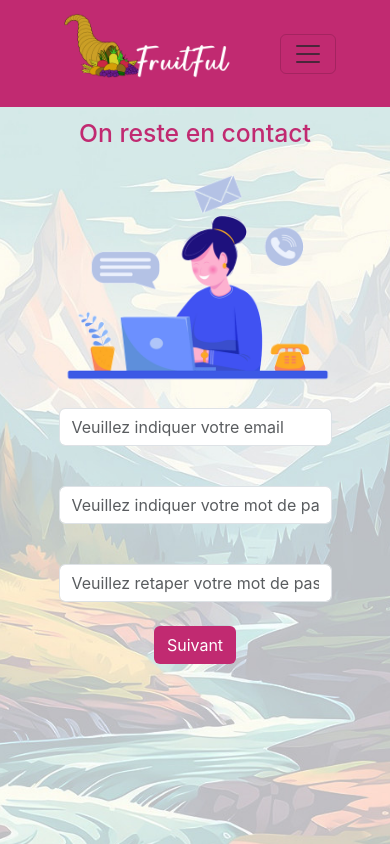
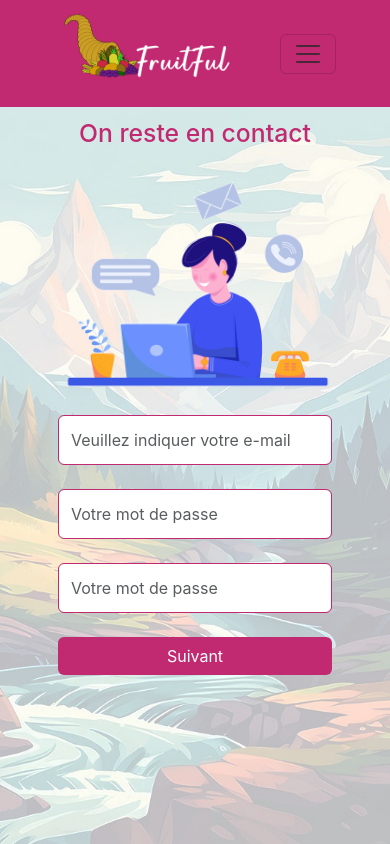
Before and after one commit to RomainVReco/fruitful-app, a React (Create React App) app: page /inscription3 in a window 390 px wide. Shown: the top 844 px of the page. Built offline with nearby package versions, Linux system fonts and the light colour scheme.

Commit message:
Responsive Etape 3- Inscription.

```diff
--- a/src/pages/public/Inscription2.js
+++ b/src/pages/public/Inscription2.js
@@ -68,7 +68,7 @@ export default function Inscription2() {
             <AffichageImage />
 
             <input
-              className="form-control mt-4"
+              className="form-control mt-4 profil-border"
               rows="1"
               id="dateNaissance"
               name="dateNaissance"
--- a/src/pages/public/Inscription3.js
+++ b/src/pages/public/Inscription3.js
@@ -128,7 +128,7 @@ console.log("mot de passe avant regex", email, motDePasse);
   //*********************************************************************************************************************************** */
   function AffichageImage() {
     return (
-      <div className="centre">
+      <div className="centre mt-4 mb-6">
         <img src={contact} alt="Contact" className="imageInscription" />
       </div>
     );
@@ -137,64 +137,48 @@ console.log("mot de passe avant regex", email, motDePasse);
 
   return (
     <>
-      <div className="fond-inscription content flex-grow-1 min-vh-100">
-        <div className="row ">
-          <div className="col"></div>
-          <div className="col corps-inscription centre">
-            <div>
-              <label for="comment">
-                <h2>On reste en contact</h2>
-              </label>
-            </div>
-            <div className="mt-2 mb-4">
+      <div className="fond-inscription">
+        <div className="container corps-inscription d-flex flex-column align-items-center">
+          <div className="d-flex flex-column">
+
+                <h2  className="centre">On reste en contact</h2>
+
               <AffichageImage />
-            </div>
-            <div class="row">
-              <div class="col-sm-2"></div>
-              <div class="col-sm-8">
 
                 <input
-                  className="form-control"
+                  className="form-control mt-4 profil-border"
                   rows="1"
                   id="email"
                   name="email"
-                  placeholder="Veuillez indiquer votre email"
+                  placeholder="Veuillez indiquer votre e-mail"
                   onChange={handleChangeEmail}
 
                 ></input>
-                <br></br>
 
-                <p></p>
                 <input
                   type="password"
-                  className="form-control"
+                  className="form-control mt-4 profil-border"
                   rows="1"
                   id="motDePasse"
                   name="motDePasse"
-                  placeholder="Veuillez indiquer votre mot de passe"
+                  placeholder="Votre mot de passe"
                   onChange={handleChangeMotDePasse}
 
                 ></input>
-                <br></br>
 
-                <p></p>
                 <input
                   type="password"
-                  className="form-control"
+                  className="form-control mt-4 profil-border"
                   rows="1"
                   id="motDePasse2"
                   name="motDePasse2"
-                  placeholder="Veuillez retaper votre mot de passe"
+                  placeholder="Votre mot de passe"
                   onChange={handleChangeMotDePasse2}
 
                 ></input>
-              </div>
-              <div class="col-sm-2"></div>
-            </div>
-            <br></br>
 
             <button
-              className="btn boutonValiderSuivant"
+              className="btn boutonValiderSuivant mt-4"
               onClick={handleClick}
             >
               Suivant
@@ -203,7 +187,7 @@ console.log("mot de passe avant regex", email, motDePasse);
             {messageErreur && <p>{messageErreur}</p>}
             {emailExiste && <Link to="/login">Login</Link>}
           </div>
-          <div class="col"></div>
+
         </div>
       </div>
     </>
```
